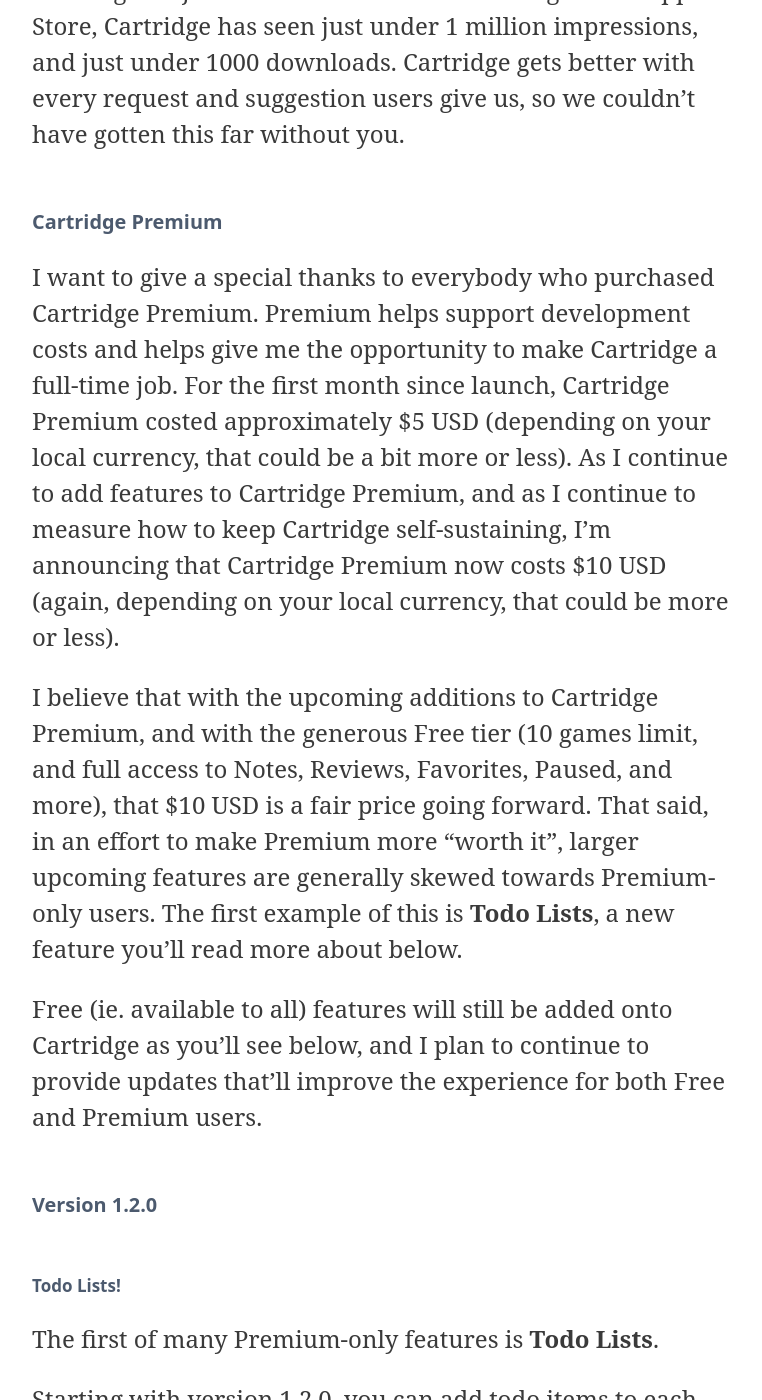
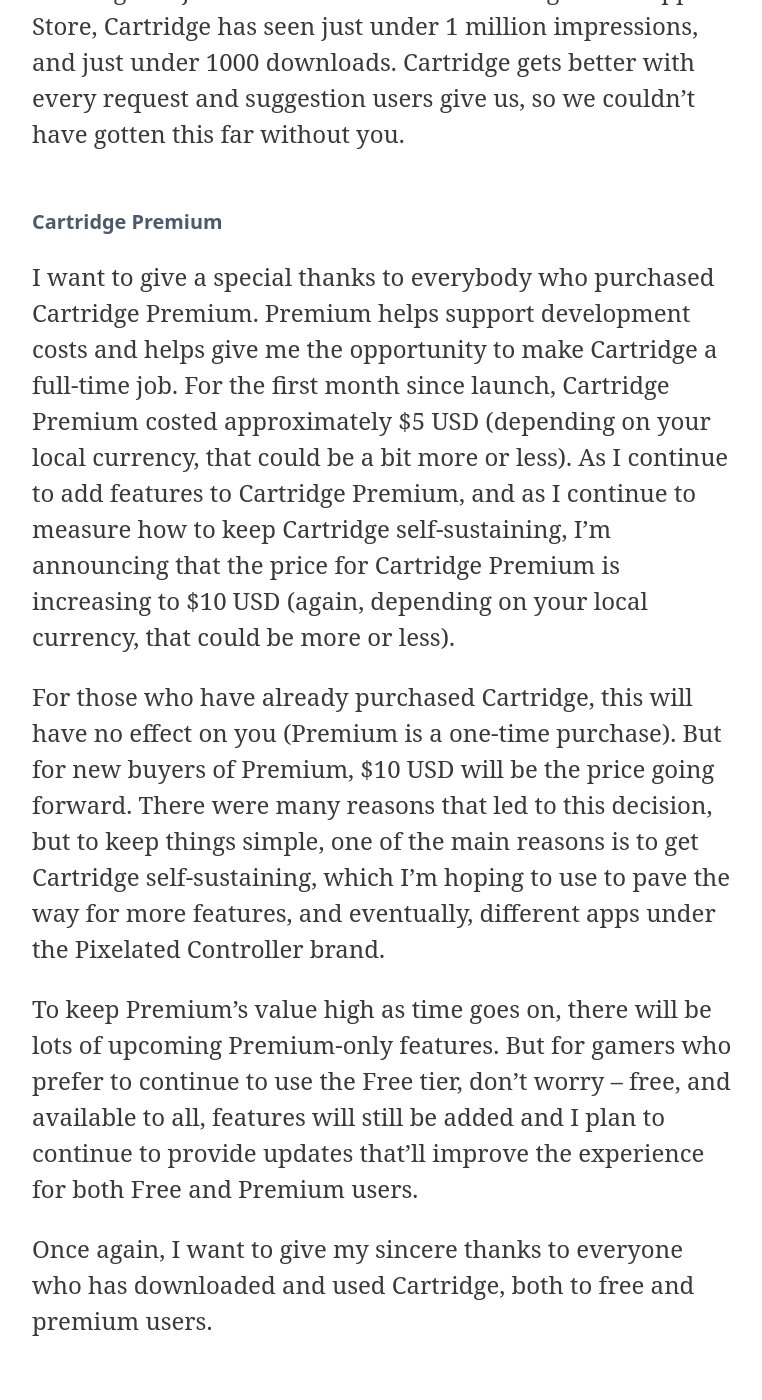
Before and after one commit to Pixelated-Controller/website, a Jekyll site: the page built from _posts/2020-08-02-cartridge-1.2.0.markdown, in a window 1280 px wide and 1400 px high, scrolled down 1196 px. Shown: the whole window, without its empty margins (256-1018 px from the left). Built offline with Jekyll 4.4.1, drawn with Linux system fonts in a browser that asks for light colours; some of the changed text lies outside the part shown.

Commit message:
Post updates

```diff
--- a/_posts/2020-08-02-cartridge-1.2.0.markdown
+++ b/_posts/2020-08-02-cartridge-1.2.0.markdown
@@ -16,17 +16,19 @@
 
 ### Cartridge Premium
 
-I want to give a special thanks to everybody who purchased Cartridge Premium. Premium helps support development costs and helps give me the opportunity to make Cartridge a full-time job. For the first month since launch, Cartridge Premium costed approximately $5 USD (depending on your local currency, that could be a bit more or less). As I continue to add features to Cartridge Premium, and as I continue to measure how to keep Cartridge self-sustaining, I'm announcing that Cartridge Premium now costs $10 USD (again, depending on your local currency, that could be more or less).
+I want to give a special thanks to everybody who purchased Cartridge Premium. Premium helps support development costs and helps give me the opportunity to make Cartridge a full-time job. For the first month since launch, Cartridge Premium costed approximately $5 USD (depending on your local currency, that could be a bit more or less). As I continue to add features to Cartridge Premium, and as I continue to measure how to keep Cartridge self-sustaining, I'm announcing that the price for Cartridge Premium is increasing to $10 USD (again, depending on your local currency, that could be more or less).
 
-I believe that with the upcoming additions to Cartridge Premium, and with the generous Free tier (10 games limit, and full access to Notes, Reviews, Favorites, Paused, and more), that $10 USD is a fair price going forward. That said, in an effort to make Premium more "worth it", larger upcoming features are generally skewed towards Premium-only users. The first example of this is **Todo Lists**, a new feature you'll read more about below.
+For those who have already purchased Cartridge, this will have no effect on you (Premium is a one-time purchase). But for new buyers of Premium, $10 USD will be the price going forward. There were many reasons that led to this decision, but to keep things simple, one of the main reasons is to get Cartridge self-sustaining, which I'm hoping to use to pave the way for more features, and eventually, different apps under the Pixelated Controller brand.
 
-Free (ie. available to all) features will still be added onto Cartridge as you'll see below, and I plan to continue to provide updates that'll improve the experience for both Free and Premium users.
+To keep Premium's value high as time goes on, there will be lots of upcoming Premium-only features. But for gamers who prefer to continue to use the Free tier, don't worry -- free, and available to all, features will still be added and I plan to continue to provide updates that'll improve the experience for both Free and Premium users.
+
+Once again, I want to give my sincere thanks to everyone who has downloaded and used Cartridge, both to free and premium users.
 
 ### Version 1.2.0
 
 #### Todo Lists!
 
-The first of many Premium-only features is **Todo Lists**.
+The first of many Premium-only features will be released with 1.2.0: **Todo Lists**.
 
 Starting with version 1.2.0, you can add todo items to each game you're playing via a Todo List. Adding todos lets you track things like side quests, tasks, daily missions, or even main story quests as you're playing the game.
 
```
